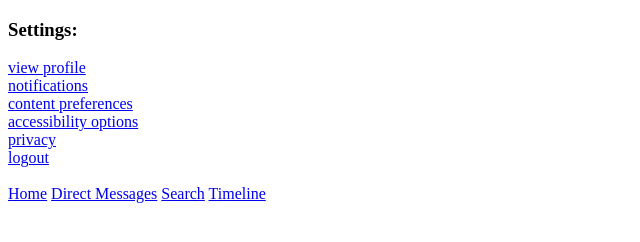
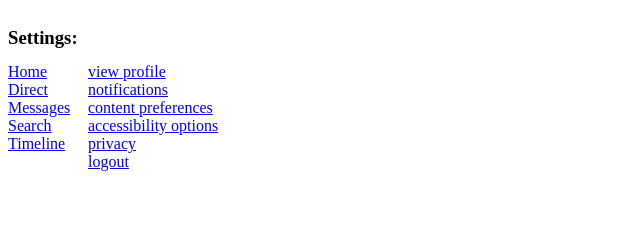
Before and after one commit to Unc-Raymus/DIG-4104c-078-Group-2, a plain HTML site: page Dig_4104c_Group2_InteractionDesign/settings.html in a window 1280 px wide. Shown: the whole page, without its empty margins (0-640 px from the left). Drawn offline with Linux system fonts and the light colour scheme.

Commit message:
Update settings.html
settings updated

```diff
--- a/Dig_4104c_Group2_InteractionDesign/settings.html
+++ b/Dig_4104c_Group2_InteractionDesign/settings.html
@@ -4,22 +4,25 @@
         <title>Group 2- Interaction Design</title>
         <meta charset="UTF-8">
         <meta name="viewport" content="width=device-width, initial scale=1.0">
+        <link rel="stylesheet" href="homegridtemplate.css">
+
     </head>
     <body>
-        <h3>Settings:</h3>
-        <div>
-            <a href="settings/profile.html">view profile</a><br>
+        <div class="grid-container">
+            <div class="header"><h3>Settings:</h3></div>
+            <div class="main"><a href="settings/profile.html">view profile</a><br>
             <a href="settings/notifications.html">notifications</a><br>
             <a href="settings/contentpreferences.html">content preferences</a><br>
             <a href="settings/accessibility.html">accessibility options</a><br>
             <a href="settings/privacy.html">privacy</a><br>
             <a href="./index.html">logout</a><br><br>
         </div>
-        <nav>
+        <div class="navigation"><nav>
             <a href="home.html">Home</a>
             <a href="dm.html">Direct Messages</a>
             <a href="search.html">Search</a>
             <a href="timeline.html">Timeline</a>
         </nav>
+        </div>
     </body>
 </html>
```
